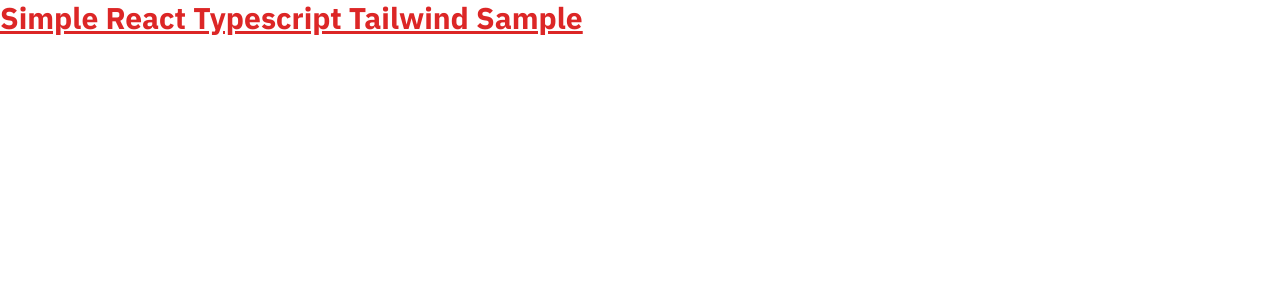
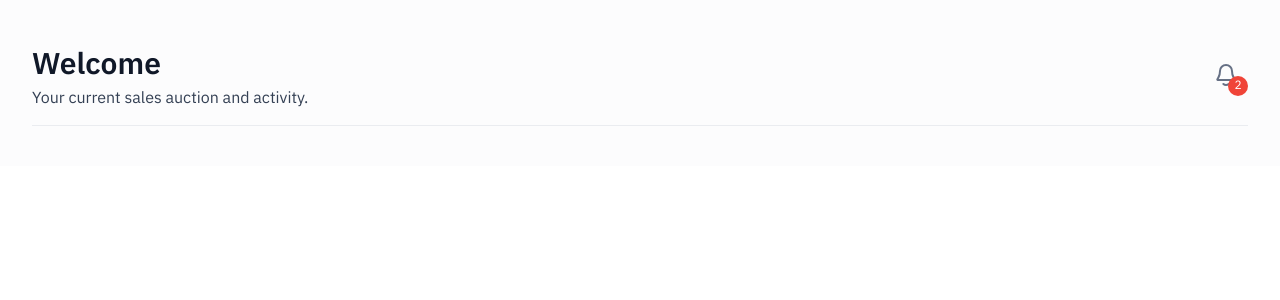
Before and after one commit to Iroh-Omolola/Rayda, a React (Create React App) app in the folder app/: page / in a window 1280 px wide. Shown: the top 300 px of the page. Built offline with nearby package versions, Linux system fonts and the light colour scheme.

Commit message:
designed the header

```diff
--- a/app/src/App.tsx
+++ b/app/src/App.tsx
@@ -1,10 +1,11 @@
 import React from 'react';
+import { Header } from './component';
 
 function App() {
   return (
-    <h1 className="text-3xl font-bold underline text-red-600">
-      Simple React Typescript Tailwind Sample
-    </h1>
+    <div className="bg-[#FCFCFD] px-4 sm:px-8 py-10">
+      <Header/>
+    </div>
   );
 }
 
--- a/app/src/component/Header.tsx
+++ b/app/src/component/Header.tsx
@@ -1,7 +1,29 @@
 import React from 'react';
+import { Notification } from '../assets/svgs';
 
 export const  Header= () => {
   return (
-    <></>
+    <div className='w-full'>
+        <div className='flex w-full mb-4'>
+        <div className='w-full'>
+            <h1 className='text-[18px] md:text-[30px] text-text_one font-plex font-semibold'>Welcome</h1>
+            <p className='text-[12px] md:text-[16px] text-text_two font-plex'>Your current sales auction and activity.</p>
+        </div>
+        <div className="relative  my-auto">
+    <div className="p-3">
+          <div className='hidden sm:block'>
+             <Notification/>
+          </div>
+          <div className='block sm:hidden'>
+             <Notification width={16} height={18}/>
+          </div>
+    </div>
+     <div className="absolute flex  left-5 sm:left-6 pb-1 top-5 sm:top-6 w-4 h-4 sm:w-5 sm:h-5  bg-[#F04438] rounded-full">
+       <span className="text-[10px] sm:text-[12px] text-center m-auto p-auto text-[white]  border-[white]">2</span>
+    </div>
+  </div>
+    </div>
+    <hr className='text-[#EAECF0]'/>
+    </div>
   );
 }
--- /dev/null
+++ b/app/src/component/index.ts
@@ -0,0 +1 @@
+export * from './Header'
--- a/app/tailwind.config.js
+++ b/app/tailwind.config.js
@@ -4,10 +4,29 @@
     './src/**/*.{js,jsx,ts,tsx}',
 ],
   theme: {
+   screens: {
+      xxs: "320px",
+      xs: "480px",
+      sm: "640px",
+      md: "786px",
+      mmd: "800px",
+      lg: "1024px",
+      wlg: "1023px",
+      xl: "1280px",
+      "2xl": "1536px",
+      "3xl": "1700px",
+    },
+
     extend: {},
-  },
-  fontFamily: {
+    colors: {
+      text_one: "#101828",
+      paragraph_color:"#475467",
+      text_two: "#344054",
+    },
+    fontFamily: {
       plex: ["IBM Plex Sans"],
     },
+  },
+
   plugins: [],
 }
```
